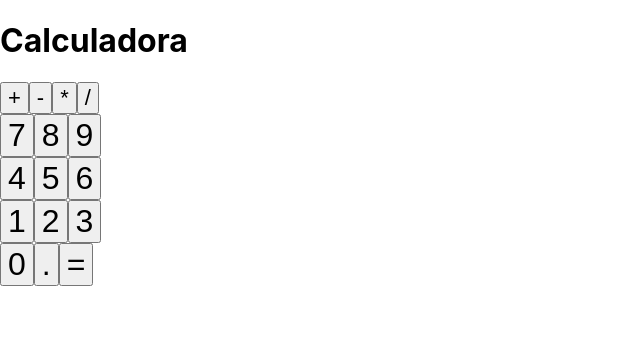
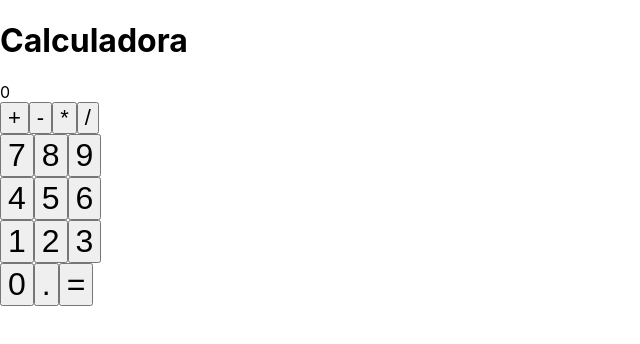
Before and after one commit to estevao144/calculadora, a React (Create React App) app: page /calcComum in a window 1280 px wide. Shown: the top 344 px of the page, without its empty margins (0-640 px from the left). Built offline with nearby package versions, Linux system fonts and the light colour scheme.

Commit message:
calculadora salvando string corretamente

```diff
--- a/src/pages/CalcComum.jsx
+++ b/src/pages/CalcComum.jsx
@@ -2,9 +2,9 @@ import React, { useState } from "react";
 import '../styles/calculadoras.css';
 
 function CalcComum() {
-  const [results, setResults] = useState([]);
+  const [results, setResults] = useState(0);
   const [operador, setOperador] = useState('');
-
+  // const [number1, setNumber1] = useState('')
 
   // const submitOper = (event) => {
   //   const {target:{value}} = event;
@@ -15,12 +15,14 @@ function CalcComum() {
 
 
   const handleResults = ({target:{value}}) => {
+    if (results === 0) {
+      setResults(value);
+    } else {
+      setResults(results+value);
+
+    }
     console.log(results);
-
-    setResults(...results, value);
-
   };
-
 
   return (
     <div>
```
